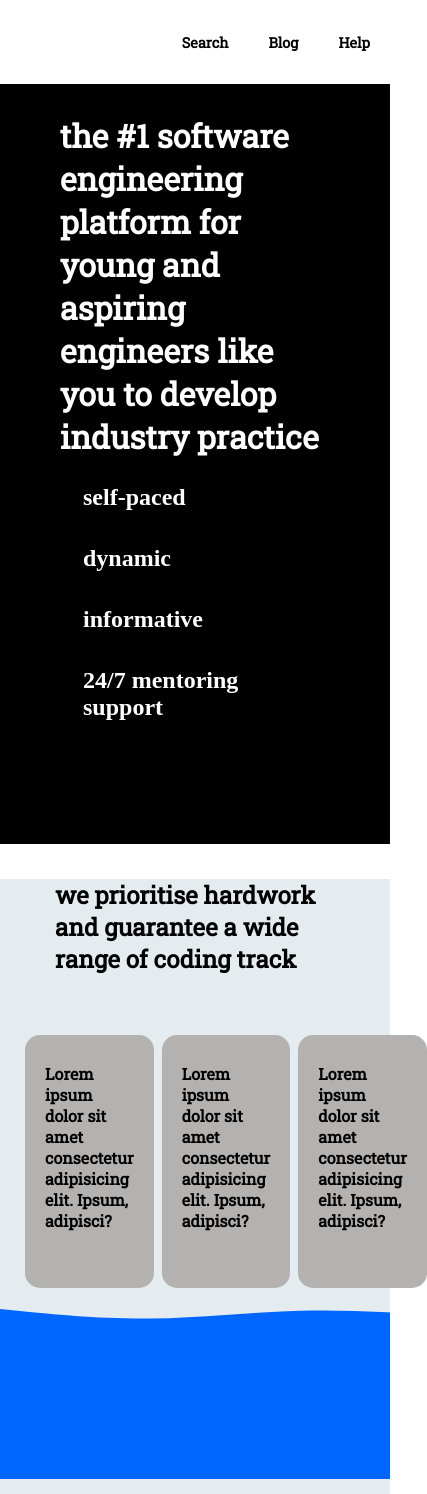
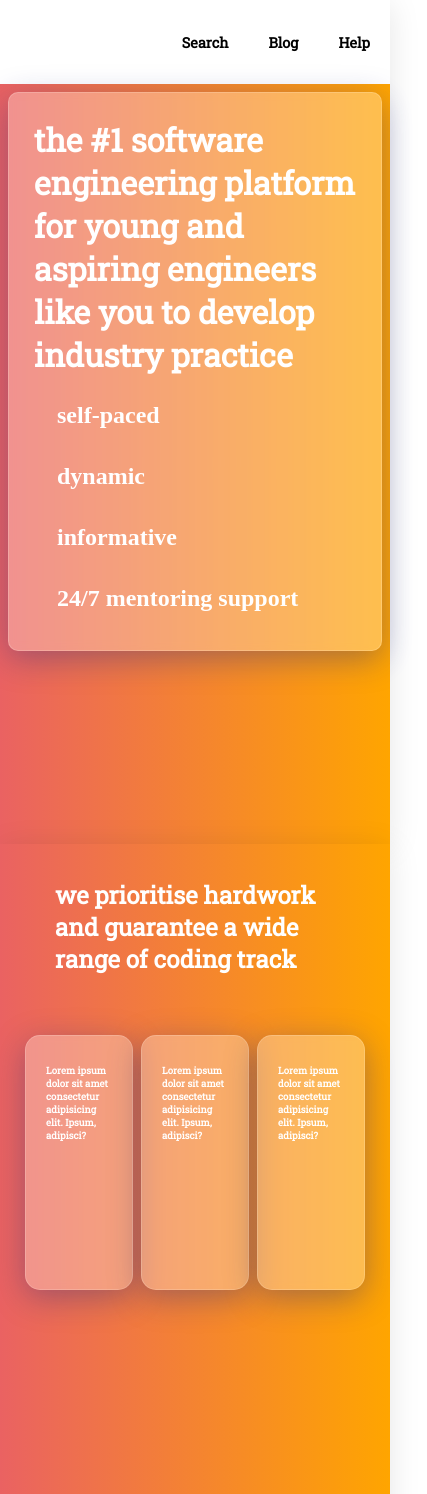
Before and after one commit to Terre8055/coding-bee, a plain HTML site: page index.html in a window 390 px wide. Shown: the top 1494 px of the page, 427 px wide, since content can reach past the window. Drawn offline with Linux system fonts and the light colour scheme.

Commit message:
Solve: Media Queries for 700px

```diff
--- a/style.css
+++ b/style.css
@@ -7,7 +7,11 @@
     /* border: 2px solid red; */
     height: 100vh;
     /* background: linear-gradient(to top, black, gba(255, 255, 255, 0.541)); */
-    background-color: black;
+    background: linear-gradient(to right, rgba(234, 98, 98, 1), orange);
+    border-radius: 0px;
+    box-shadow: 0 4px 30px rgba(0, 0, 0, 0.1);
+    backdrop-filter: blur(.5px);
+    -webkit-backdrop-filter: blur(.5px);
 
 }
 
@@ -48,19 +52,21 @@
     border-radius: 3px 3px;
 }
 
-@media (max-width:700){
-    *{
-        font-size: 8px;
-    }
-}
 
 header{
-    /* border: 2px solid white; */
-    height: 90%;
-    margin: 15px 45px;
+    /* border: 2px solid red; */
+    height: 60%;
+    margin: 8px 8px;
     color: white;
     /* width: 100vw; */
-    padding: 15px 15px;
+    padding: 25px 25px;
+    background: rgba( 255, 255, 255, 0.3 );
+    box-shadow: 0 8px 32px 0 rgba( 31, 38, 135, 0.37 );
+    backdrop-filter: blur( 4.5px );
+    -webkit-backdrop-filter: blur( 4.5px );
+    border-radius: 10px;
+    border: 1px solid rgba( 255, 255, 255, 0.18 );
+    text-shadow: 5px;
 }
 
 .intro{
@@ -74,6 +80,7 @@ header{
     margin: 8px 8px;
     gap: 15px;
     font-size: 1.5rem;
+
 }
 
 .iconify{
@@ -86,7 +93,7 @@ header{
 }
 
 .iconify>i{
-    cursor:grabbing;
+    cursor:pointer;
     transform: scale(var(--ggs,3));
 
 }
@@ -94,12 +101,20 @@ header{
 
 .portfolio{
     /* border: 2px solid green; */
+    padding: 0;
     height: 100vh;
-    background: url(./images/wave-haikei.svg)
+    /* background: linear-gradient(to left, rgba(0, 153, 255, 0.678), white); */
+    /* From https://css.glass */
+    background: linear-gradient(to right, rgba(234, 98, 98, 1), orange);
+    border-radius: 0px;
+    box-shadow: 0 4px 30px rgba(0, 0, 0, 0.1);
+    backdrop-filter: blur(.5px);
+    -webkit-backdrop-filter: blur(.5px);
+    color: white;
 }
 
 .p-intro{
-    margin: 35px 55px;
+    padding: 35px 55px;
     font-family:'Roboto Slab', serif;
 
 }
@@ -115,15 +130,18 @@ header{
 
 .p-serv > div{
     flex: 1;
-    background-color: rgb(179, 178, 176);
+    background: rgba( 255, 255, 255, 0.3 );
+    box-shadow: 0 8px 32px 0 rgba( 31, 38, 135, 0.37 );
+    backdrop-filter: blur( 4.5px );
+    -webkit-backdrop-filter: blur( 4.5px );
+    border-radius: 10px;
+    border: 1px solid rgba( 255, 255, 255, 0.18 );
+    text-shadow: 5px;
     height: 60%;
     border-radius: 15px;
     /* margin: 15px 15px; */
 }
 
-.p-serv > div:hover{
-    box-shadow: 5px 5px 3px grey;
-}
 
 .com-01>i{
     transform: scale(var(--ggs,2));
@@ -153,3 +171,9 @@ a > i{
     height: 45px;
     font-size: 2rem;
 }
+
+@media (max-width: 700px){
+    h4{
+        font-size: .6rem;
+    }
+}
```
